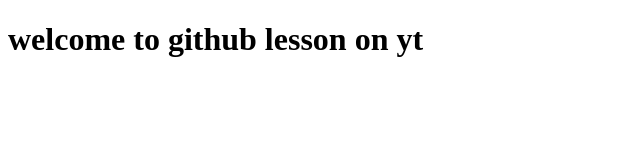
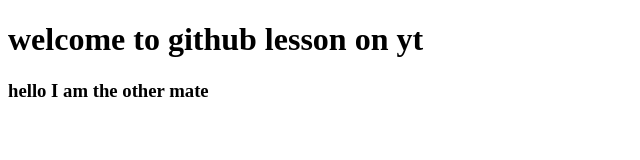
Before and after one commit to z4dev/news-website-yt, a plain HTML site: page index.html in a window 1280 px wide. Shown: the whole page, without its empty margins (0-640 px from the left). Drawn offline with Linux system fonts and the light colour scheme.

Commit message:
feat: added h3 element

```diff
--- a/index.html
+++ b/index.html
@@ -7,5 +7,8 @@
 </head>
 <body>
     <h1>welcome to github lesson on yt</h1>
+
+
+    <h3>hello I am the other mate </h3>
 </body>
 </html>
```
